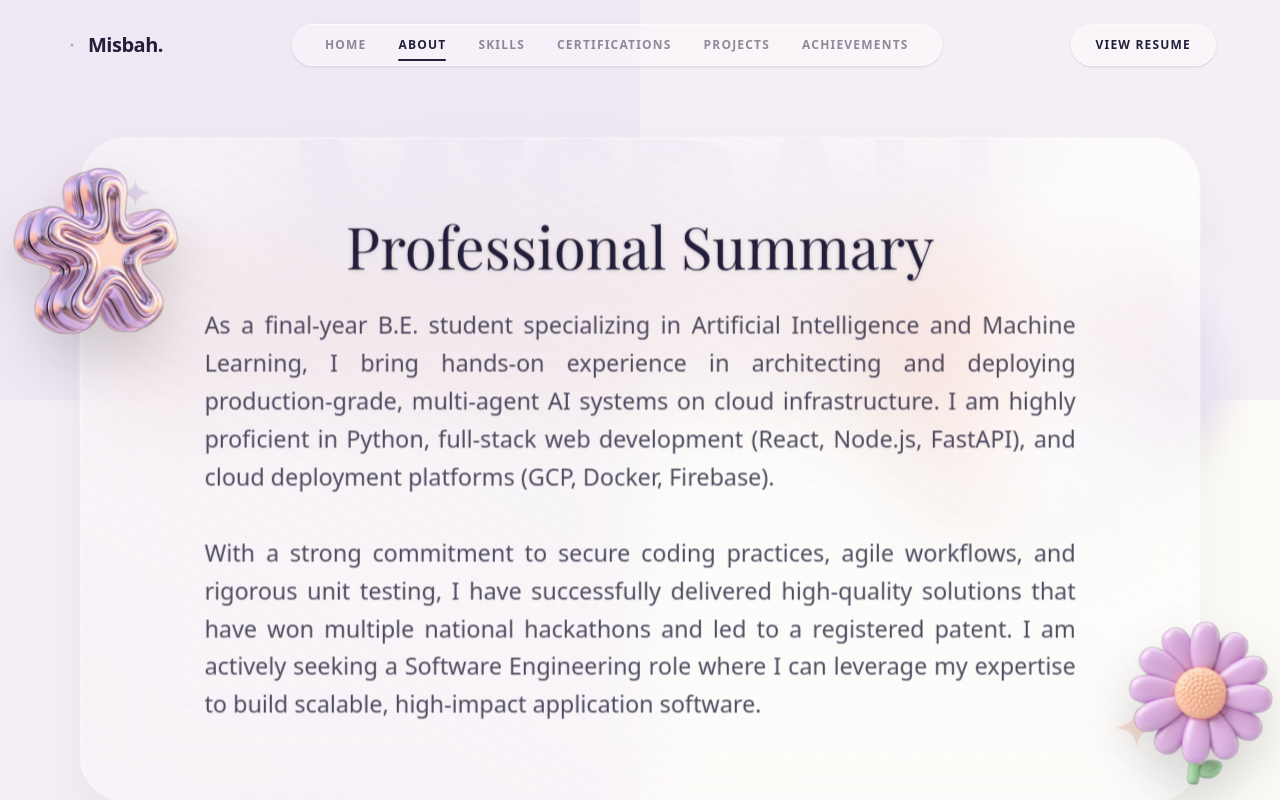
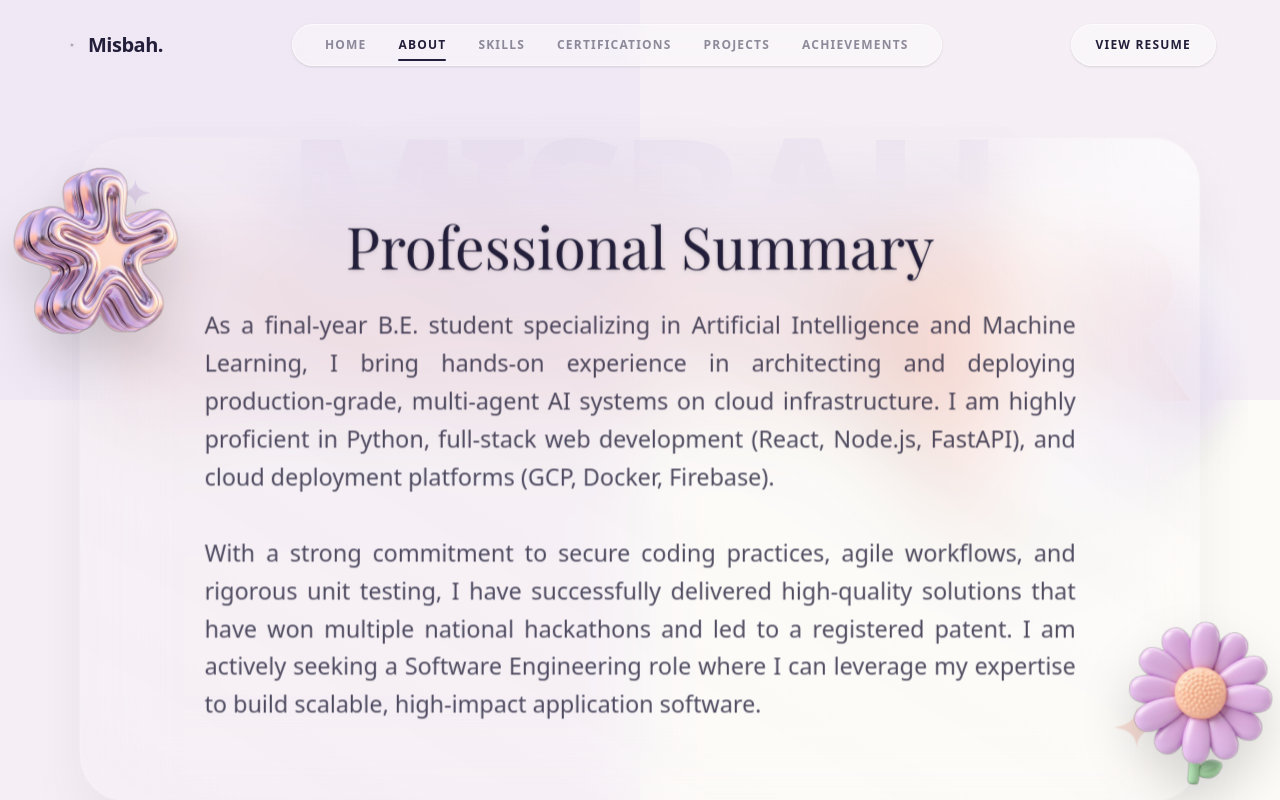
Before and after one commit to misbah121212/misbah-portfolio, a Next.js app: page /about in a window 1280 px wide. Shown: the top 800 px of the page. Built offline with nearby package versions, Linux system fonts and the light colour scheme; a web font is replaced by a local one.

Commit message:
Make blocks on About and Skills pages extremely transparent

```diff
--- a/src/components/sections/About.tsx
+++ b/src/components/sections/About.tsx
@@ -95,10 +95,10 @@ export const About = () => {
         {/* Professional Summary Section (Floating Glass Card) */}
         <motion.div
           style={{ scale }}
-          className="w-full bg-white/20 backdrop-blur-2xl rounded-[3rem] p-12 md:p-20 relative overflow-hidden shadow-[0_30px_60px_rgba(0,0,0,0.05)] border border-white/80 group"
+          className="w-full bg-white/5 backdrop-blur-2xl rounded-[3rem] p-12 md:p-20 relative overflow-hidden shadow-[0_30px_60px_rgba(0,0,0,0.05)] border border-white/20 group"
         >
           {/* Glass reflections */}
-          <div className="absolute top-0 left-0 w-full h-full bg-gradient-to-tr from-white/5 to-white/40 pointer-events-none" />
+          <div className="absolute top-0 left-0 w-full h-full bg-gradient-to-tr from-white/5 to-white/10 pointer-events-none" />
           <div className="absolute -top-32 -right-32 w-64 h-64 bg-white rounded-full blur-3xl opacity-60 group-hover:scale-150 transition-transform duration-1000" />
 
           <SparkleIcon className="absolute top-10 left-10 w-8 h-8 text-lavender-dark animate-pulse" />
--- a/src/components/sections/Skills.tsx
+++ b/src/components/sections/Skills.tsx
@@ -51,7 +51,7 @@ export const Skills = () => {
             whileInView={{ opacity: 1, y: 0 }}
             viewport={{ once: true }}
             transition={{ duration: 0.6, delay: index * 0.1 }}
-            className="flex flex-col gap-6 bg-white/20 backdrop-blur-md p-8 md:p-10 rounded-[2rem] border border-white/60 shadow-[0_8px_30px_rgb(0,0,0,0.04)] hover:shadow-[0_8px_30px_rgb(0,0,0,0.08)] transition-all w-full"
+            className="flex flex-col gap-6 bg-white/5 backdrop-blur-md p-8 md:p-10 rounded-[2rem] border border-white/20 shadow-[0_8px_30px_rgb(0,0,0,0.04)] hover:shadow-[0_8px_30px_rgb(0,0,0,0.08)] transition-all w-full"
           >
             <h3 className="font-sans font-bold uppercase tracking-widest text-sm text-navy mb-2">{cat.title}</h3>
             <div className="flex flex-wrap items-center gap-y-6 gap-x-2 md:gap-x-3">
```
